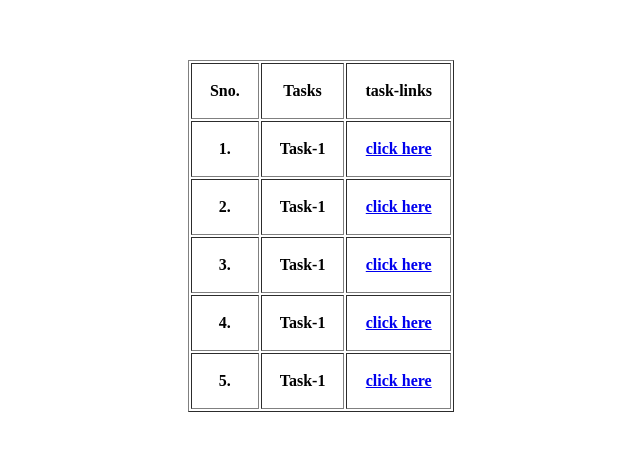
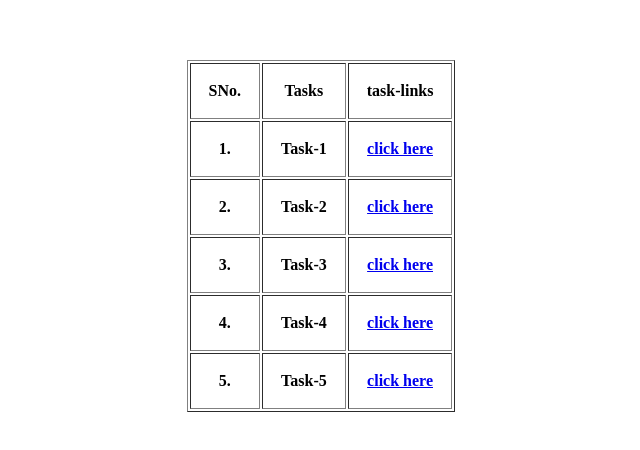
Before and after one commit to Vamshi12m/JavaScript-Day-7, a plain HTML site: page index.html in a window 1280 px wide. Shown: the part 172-622 px from the top of the page, without its empty margins (319-959 px from the left). Drawn offline with Linux system fonts and the light colour scheme.

Commit message:
added some changes

```diff
--- a/index.html
+++ b/index.html
@@ -16,7 +16,7 @@
 <body>
     <table border="1" cellpadding="18">
         <tr>
-            <th>Sno.</th>
+            <th>SNo.</th>
             <th>Tasks</th>
             <th>task-links</th>
         </tr>
@@ -27,22 +27,22 @@
         </tr>
         <tr>
             <th>2.</th>
-            <th>Task-1</th>
+            <th>Task-2</th>
             <th><a href="./Screenshot 2024-09-12 224804.png">click here</a></th>
         </tr>
         <tr>
             <th>3.</th>
-            <th>Task-1</th>
+            <th>Task-3</th>
             <th><a href="./Screenshot 2024-09-12 224912.png">click here</a></th>
         </tr>
         <tr>
             <th>4.</th>
-            <th>Task-1</th>
+            <th>Task-4</th>
             <th><a href="./Screenshot 2024-09-12 225015.png">click here</a></th>
         </tr>
         <tr>
             <th>5.</th>
-            <th>Task-1</th>
+            <th>Task-5</th>
             <th><a href="./Screenshot 2024-09-12 225137.png">click here</a></th>
         </tr>
     </table>
```
